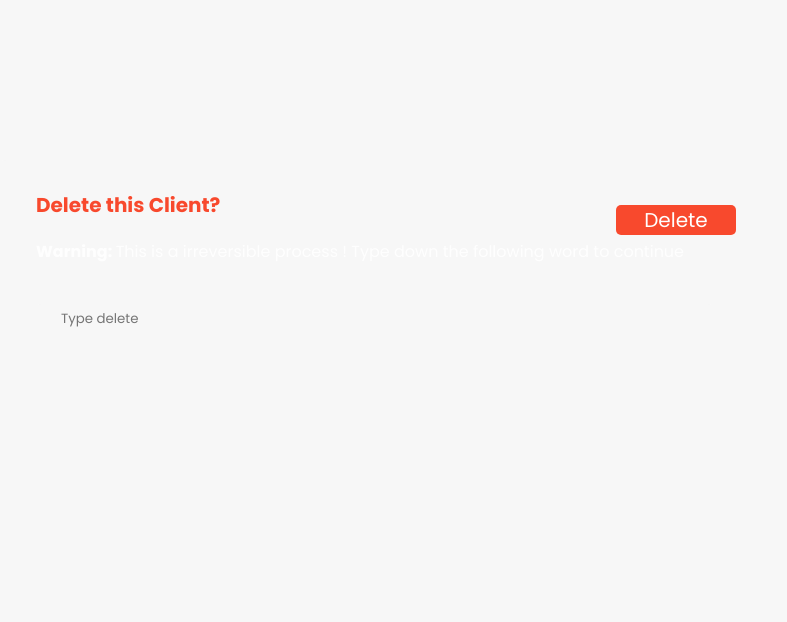
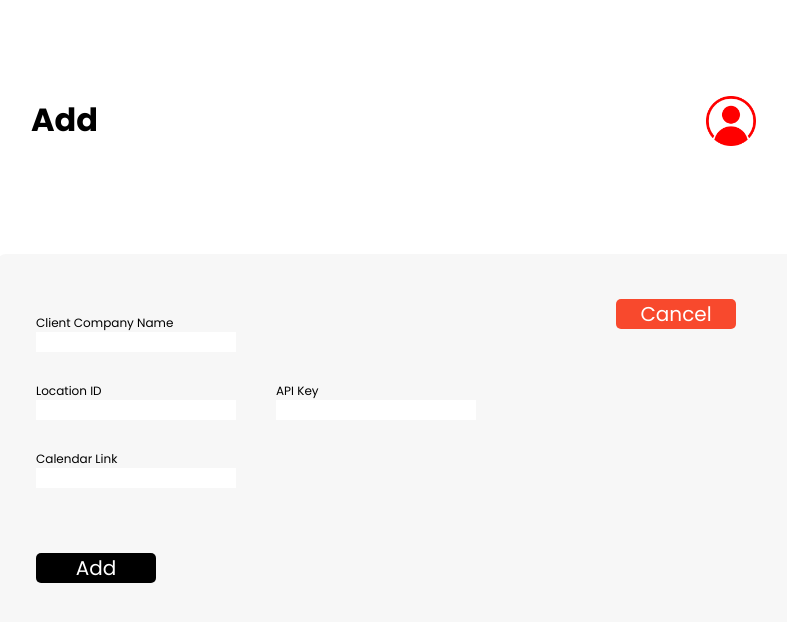
Before and after one commit to DaaS-GoVanilla/Frontend, a React (Vite) app: page / in a window 1280 px wide. Shown: the top 622 px of the page, without its empty margins (244-1031 px from the left). Built offline with nearby package versions, Linux system fonts and the light colour scheme.

Commit message:
fixed bug

```diff
--- a/src/App.jsx
+++ b/src/App.jsx
@@ -1,12 +1,11 @@
 import './App.css'
-import DeletePopup from './components/DeletePopup'
-import AddClient from './pages/AddClient'
+import AddClinet from './pages/AddClient'
 
 function App() {
 
   return (
     <>
-      <DeletePopup />
+      <AddClinet />
     </>
   )
 }
--- a/src/components/DeletePopup.jsx
+++ b/src/components/DeletePopup.jsx
@@ -3,7 +3,7 @@ import './deletepopup.css'
 
 function DeletePopup() {
     return (
-        <div>
+        <div class='pop-up'>
             <div class="main">
                 <div class="wrapper">
                     <h1>Delete this Client?</h1>
--- a/src/components/deletepopup.css
+++ b/src/components/deletepopup.css
@@ -1,30 +1,31 @@
-.main {
+.pop-up .main {
     display: grid;
     justify-content: center;
     align-items: center;
     min-height: 100vh;
     background: #f7f7f7;
+    color: black;
 }
 
-.wrapper {
+.pop-up .wrapper {
     background-color: #fff;
     height: 320px;
     width: 520px;
     padding: 20px 20px 20px 50px;
 }
 
-.wrapper h1 {
+.pop-up .wrapper h1 {
     font-size: 20px;
     color: #F8492D;
     margin-bottom: 20px;
 }
 
-.wrapper p {
+.pop-up .wrapper p {
     font-size: 16px;
     margin-bottom: 40px;
 }
 
-.wrapper input {
+.pop-up .wrapper input {
     background-color: #f7f7f7;
     border: none;
     height: 30px;
@@ -34,7 +35,7 @@
     margin-bottom: 20px;
 }
 
-.wrapper .btn {
+.pop-up .wrapper .btn {
     background-color: #F8492D;
     color: #fff;
     border: none;
--- a/src/pages/AddClient.jsx
+++ b/src/pages/AddClient.jsx
@@ -5,7 +5,7 @@ function AddClient() {
     return (
         <div class='add-details'>
             <div class="top">
-                <div class="Main-text">
+                <div class="main-text">
                     <h1>Add</h1>
                 </div>
                 <div class="user-image">
--- a/src/pages/Dashboard.jsx
+++ b/src/pages/Dashboard.jsx
@@ -5,7 +5,7 @@ function Dashboard() {
     return (
         <div className="dashboard">
             <div className="top">
-                <div className="Main-text">
+                <div className="main-text">
                     <h1>Dashboard</h1>
                 </div>
                 <div className="user-image">
--- a/src/pages/addclient.css
+++ b/src/pages/addclient.css
@@ -6,62 +6,67 @@
     background: #fff;
 }
 
-.top {
+.add-details .top {
     display: flex;
     justify-content: space-between;
     margin-top: 10px;
 }
 
-.wrapper {
+.add-details .wrapper {
     position: relative;
     margin-top: 30px;
     margin-bottom: 30px;
     width: 800px;
     height: 480px;
     background: #f7f7f7;
-    /* color:#000; */
+    color: #000;
     border-radius: 10px;
     padding: 30px 40px;
     font-family: 'Poppins', sans-serif;
     font-size: 12px;
 }
 
-.input-box-first {
+.add-details input {
+    background-color: #fff;
+    border: none;
+}
+
+.add-details .input-box-first {
     margin-top: 30px;
     margin-bottom: 30px;
 
 
 }
 
-.input-box-first input {
+.add-details .input-box-first input {
     width: 200px
 }
 
-.input-box-second input {
+.add-details .input-box-second input {
     width: 200px
 }
 
-.input-box-third input {
+.add-details .input-box-third input {
     width: 200px
 }
 
-.input-box-third {
+.add-details .input-box-third {
     margin-bottom: 30px;
 
 }
 
-.input-box-second {
+.add-details .input-box-second {
     display: flex;
 
 }
 
-.location-id {
+.add-details .location-id {
     margin-right: 40px;
     margin-bottom: 30px;
 }
 
 
-.wrapper .btn {
+.add-details .wrapper .btn {
     position: absolute;
     right: 60px;
     top: 10px;
@@ -77,20 +82,20 @@
     font-family: 'Poppins', sans-serif;
 }
 
-.user-image img {
+.add-details .user-image img {
     width: 50px;
     height: 50px;
     margin-top: 50px;
     margin-left: -90px;
 }
 
-.Main-text h1 {
+.add-details .main-text h1 {
     color: #000;
     margin-top: 50px;
     padding-left: 35px;
 }
 
-.black-btn {
+.add-details .black-btn {
     margin-top: 80px;
     width: 120px;
     height: 30px;
--- a/src/pages/dashboard.css
+++ b/src/pages/dashboard.css
@@ -6,13 +6,13 @@
     background: #fff;
 }
 
-.top {
+.dashboard .top {
     display: flex;
     justify-content: space-between;
     margin-top: 10px;
 }
 
-.wrapper {
+.dashboard .wrapper {
     margin-top: 30px;
     margin-bottom: 30px;
     width: 800px;
@@ -23,11 +23,11 @@
     padding: 30px 40px;
 }
 
-.main {
+.dashboard .main {
     display: flex;
 }
 
-.wrapper .input-box {
+.dashboard .wrapper .input-box {
     position: relative;
     width: 100%;
     height: 50px;
@@ -35,7 +35,7 @@
     margin: 30px 0;
 }
 
-.input-box input {
+.dashboard .input-box input {
     width: 60%;
     height: 30%;
     background: #fff;
@@ -49,7 +49,7 @@
 
 }
 
-.wrapper .input-box i {
+.dashboard .wrapper .input-box i {
     position: absolute;
     color: #000000;
     right: 140px;
@@ -58,7 +58,7 @@
     font-size: 20px;
 }
 
-.wrapper .btn {
+.dashboard .wrapper .btn {
     width: 250px;
     height: 30px;
     border-radius: 5px;
@@ -70,27 +70,27 @@
     font-family: 'Poppins', sans-serif;
 }
 
-.wrapper .btn i {
+.dashboard .wrapper .btn i {
 
     margin-right: 15px;
 
 
 }
 
-.user-image img {
+.dashboard .user-image img {
     width: 50px;
     height: 50px;
     margin-top: 50px;
     margin-left: -90px;
 }
 
-.Main-text h1 {
+.dashboard .main-text h1 {
     color: #000;
     margin-top: 50px;
     padding-left: 35px;
 }
 
-.second-main {
+.dashboard .second-main {
     display: flex;
     justify-content: space-around;
     width: auto;
@@ -98,13 +98,14 @@
     border-radius: 10px;
     background-color: #fff;
     padding-top: 10px;
+    color: #000;
 }
 
-.second-main .green img {
+.dashboard .second-main .green img {
     width: 10px;
     height: 10px;
 }
 
-.current-client {
+.dashboard .current-client {
     font-size: 14px;
 }
--- a/src/pages/login.css
+++ b/src/pages/login.css
@@ -5,24 +5,24 @@
     min-height: 100vh;
 }
 
-.top {
+.login-container .top {
     display: flex;
     justify-content: center;
 }
 
-.logo img {
+.login-container .logo img {
     width: 45px;
     margin-right: 15px;
 }
 
-.name {
+.login-container .name {
     color: #fff;
     font-size: 24px;
     font-weight: 400;
     margin: auto 5px;
 }
 
-.wrapper {
+.login-container .wrapper {
     width: 420px;
     background: #fff;
     color: #000;
@@ -30,12 +30,12 @@
     padding: 30px 40px;
 }
 
-.wrapper h1 {
+.login-container .wrapper h1 {
     font-size: 36px;
     text-align: center;
 }
 
-.wrapper .input-box {
+.login-container .wrapper .input-box {
     position: relative;
     width: 100%;
     height: 50px;
@@ -43,7 +43,7 @@
     margin: 30px 0;
 }
 
-.input-box input {
+.login-container .input-box input {
     width: 100%;
     height: 100%;
     background: #F7F7F7;
@@ -57,7 +57,7 @@
 
 }
 
-.input-box i {
+.login-container .input-box i {
     position: absolute;
     color: #000000;
     right: 20px;
@@ -66,14 +66,14 @@
     font-size: 20px;
 }
 
-.remember-forgot {
+.login-container .remember-forgot {
     display: flex;
     justify-content: space-between;
     margin: -15px 0px 15px;
 
 }
 
-.remember-forgot label input {
+.login-container .remember-forgot label input {
     accent-color: #fff;
     color: #f7f7f7;
     text-decoration: none;
@@ -81,20 +81,20 @@
     border: 2px solid;
 }
 
-.remember-forgot label {
+.login-container .remember-forgot label {
     color: #000;
 }
 
-.remember-forgot a {
+.login-container .remember-forgot a {
     color: #000;
     text-decoration: none;
 }
 
-.remember-forgot a:hover {
+.login-container .remember-forgot a:hover {
     text-decoration: underline;
 }
 
-.wrapper .btn {
+.login-container .wrapper .btn {
     width: 100%;
     height: 45px;
     background: #F8492D;
@@ -103,22 +103,22 @@
     border-radius: 40px;
     cursor: pointer;
     font-size: 16px;
-    color: #333;
+    color: #fff;
     font-weight: 600;
 }
 
-.wrapper .register-link {
+.login-container .wrapper .register-link {
     font-size: 14.5px;
     text-align: center;
     margin-top: 20px;
 }
 
-.register-link p a {
+.login-container .register-link p a {
     color: #000;
     text-decoration: none;
     font-weight: 600;
 }
 
-.register-link p a:hover {
+.login-container .register-link p a:hover {
     text-decoration: underline;
 }
```
